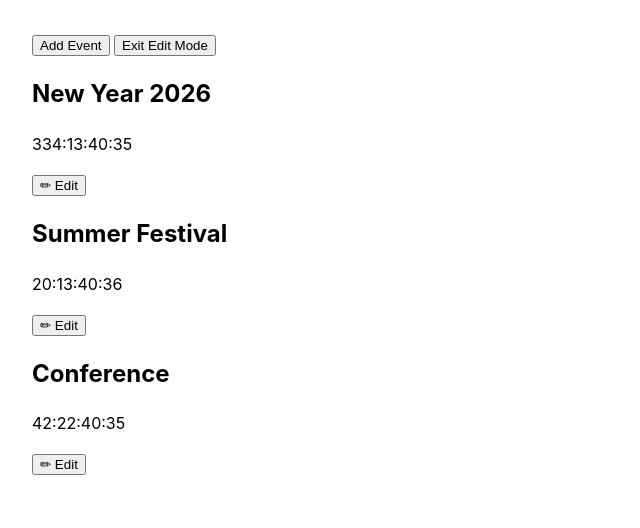
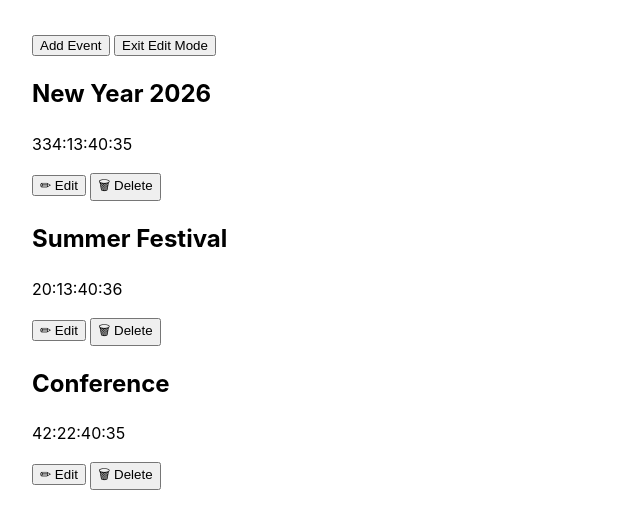
Before and after one commit to Saplistic/TimeView, a Svelte app: page / in a window 1280 px wide. Both pictures are taken after a click on the button "Edit Events". Shown: the top 528 px of the page, without its empty margins (0-640 px from the left). Built offline with nearby package versions, Linux system fonts and the light colour scheme; grey boxes are pictures that could not be loaded.

Commit message:
Create Delete functionality using modal
Signed-off-by: Saplistic <167242143+Saplistic@users.noreply.github.com>

```diff
--- a/src/App.svelte
+++ b/src/App.svelte
@@ -6,6 +6,7 @@
 
     let showModal: boolean = $state(false);
     let editMode: boolean = $state(false);
+    let modalMode: number = $state(0);
     let selectedEventIndex: number | null = $state(null);
 
     let events = $state<oEvent[]>([
@@ -19,11 +20,13 @@
     }
 
     function openEventModal() {
+        modalMode = 0;
         showModal = true;
         selectedEventIndex = null; // Reset selection when adding a new event
     }
 
     function openEditModal(index: number) {
+        modalMode = 0;
         if (!editMode) return; // Allow selection only in edit mode
         selectedEventIndex = index;
         showModal = true;
@@ -78,6 +81,18 @@
         clearInterval(interval);
     });
 
+    function promptDeleteEvent(index: number) {
+        modalMode = 1;
+        selectedEventIndex = index;
+        showModal = true;
+    }
+
+    function deleteEvent(event: Event) {
+        events.splice(selectedEventIndex!, 1);
+        event.preventDefault();
+        showModal = false;
+    }
+
 </script>
 
 <main class="bg-gray-900">
@@ -107,17 +122,26 @@
             </div>
 
             {#if editMode}
-               <button class="absolute top-2 right-2 bg-transparent border border-yellow-500 text-yellow-500 px-3 py-1 rounded-lg text-sm
-                          hover:bg-yellow-500 hover:text-black transition-all duration-200">
+               <div class="absolute top-2 right-2 flex space-x-2">
+                  <!-- Edit Button -->
+                  <button class="bg-transparent border border-yellow-500 text-yellow-500 px-3 py-1 rounded-lg text-sm hover:bg-yellow-500 hover:text-black transition-all duration-200">
                       ✏ Edit
                   </button>
+
+                  <!-- Delete Button -->
+                  <button onclick={(event) => { promptDeleteEvent(i); event.stopPropagation() } }
+                          class="bg-transparent border border-red-500 text-red-500 px-3 py-1 rounded-lg text-sm hover:bg-red-500 hover:text-white transition-all duration-200">
+                     🗑 Delete
+                  </button>
+               </div>
             {/if}
          </div>
       {/each}
    </div>
 
    <Modal bind:show={showModal}>
-      <!-- Create/edit -->
+      {#if modalMode === 0}
+      <!-- Create/Edit -->
          <EventCreationForm saveEvent={saveEvent} eventToEdit={ (selectedEventIndex !== null) ? events[selectedEventIndex] : null }/>
          <div class="flex justify-end mt-6">
             <button onclick={closeModal} class="px-4 py-2 bg-gray-700 text-white rounded-lg hover:bg-gray-600 mr-2">
@@ -127,5 +151,20 @@
                Save
             </button>
          </div>
+
+      {:else if modalMode === 1}
+      <!-- Delete Confirmation -->
+         <p>Are you sure you permanently want to delete this event?</p>
+
+         <div class="flex justify-end mt-6">
+            <button onclick={closeModal} class="px-4 py-2 bg-gray-700 text-white rounded-lg hover:bg-gray-600 mr-2">
+               Cancel
+            </button>
+            <button onclick="{deleteEvent}" class="px-4 py-2 bg-red-500 text-white rounded-lg hover:bg-red-600">
+               Confirm
+            </button>
+         </div>
+      {/if}
    </Modal>
+
 </main>
```
Lines whose indentation alone changed are shown as unchanged.
